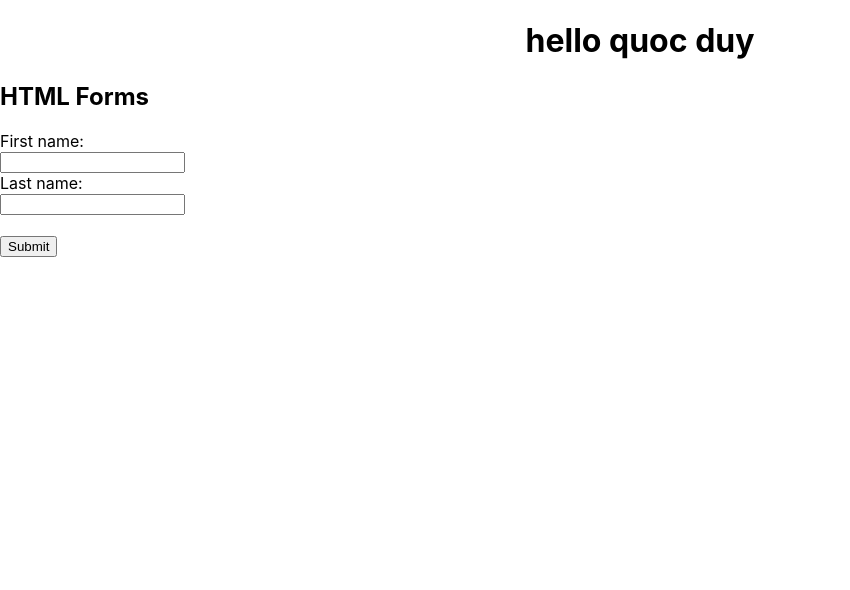
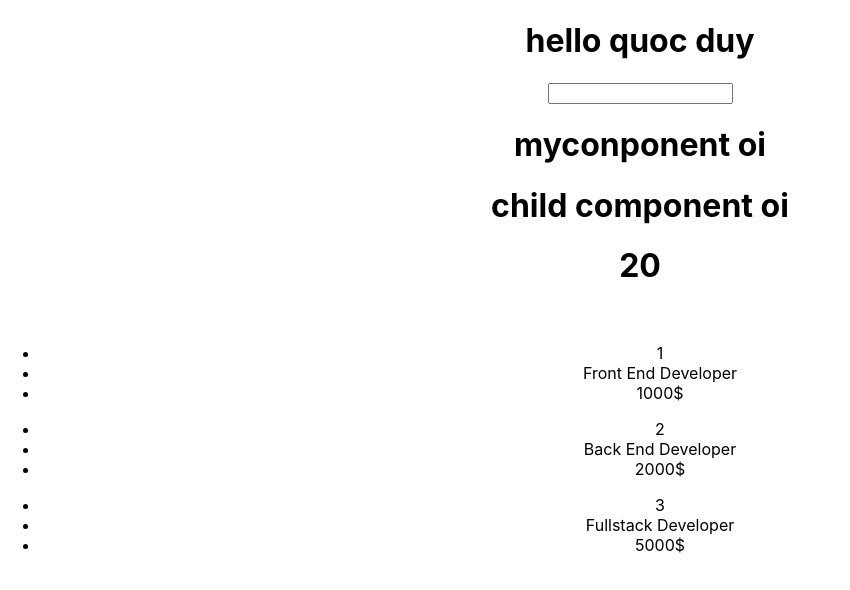
Before and after one commit to LeCongQuocDuy1/hoc-react-class, a React (Create React App) app: page / in a window 1280 px wide. Shown: the top 590 px of the page, without its empty margins (0-850 px from the left). Built offline with nearby package versions, Linux system fonts and the light colour scheme.

Commit message:
truyen data tu component cha sang con voi props va render ra list data props voi map method

```diff
--- a/src/index.js
+++ b/src/index.js
@@ -2,13 +2,11 @@ import React from 'react';
 import ReactDOM from 'react-dom';
 import './styles/global.scss';
 import App from './views/App';
-import { MyComponent, } from './views/example/MyComponent';
 import reportWebVitals from './reportWebVitals';
 
 ReactDOM.render(
   <React.StrictMode>
     <App />
-    <MyComponent name="Quoc Duy" />
   </React.StrictMode>,
   document.getElementById('root')
 );
--- a/src/views/App.js
+++ b/src/views/App.js
@@ -1,9 +1,12 @@
 import './App.scss';
+import { MyComponent } from './example/MyComponent';
 
 function App() {
   return (
     <div className="App">
       <h1>hello quoc duy</h1>
+
+      <MyComponent title="myconponent oi" />
     </div>
   );
 }
--- /dev/null
+++ b/src/views/example/ChildComponent.js
@@ -0,0 +1,29 @@
+import React from 'react';
+
+class ChildComponent extends React.Component {
+    render() {
+        let { title, name, age, listJobs } = this.props;
+
+        return (
+            <>
+                <h1>{title}</h1>
+                <h1>{name}</h1>
+                <h1>{age}</h1>
+                <br />
+                {listJobs.map((job) => {
+                    return (
+                        <ul key={job.id}>
+                            <li>{job.id}</li>
+                            <li>{job.title}</li>
+                            <li>{job.salary}$</li>
+                        </ul>
+                    )
+                })}
+            </>
+        )
+    }
+}
+
+export {
+    ChildComponent,
+};
--- a/src/views/example/MyComponent.js
+++ b/src/views/example/MyComponent.js
@@ -1,46 +1,29 @@
 import React from 'react';
+import { ChildComponent } from './ChildComponent';
+
 
 class MyComponent extends React.Component {
+
     state = {
-        fisrtname: "",
-        lastname: "",
-    }
-
-    handleChangeFirstName = (e) => {
-        this.setState({ fisrtname: e.target.value })
-    }
-
-    handleChangeLastName = (e) => {
-        this.setState({ lastname: e.target.value })
-    }
-
-    handleSubmit = (e) => {
-        e.preventDefault();
-        console.log("Data :", this.state);
+        name: "",
+        listJobs: [
+            { id: 1, title: "Front End Developer", salary: 1000, },
+            { id: 2, title: "Back End Developer", salary: 2000, },
+            { id: 3, title: "Fullstack Developer", salary: 5000, },
+        ],
     }
 
     render() {
         return (
             <>
-                <h2>HTML Forms</h2>
-
-                <form >
-                    <label>First name:</label><br />
-                    <input
-                        type="text"
-                        value={this.state.fisrtname}
-                        onChange={(e) => this.handleChangeFirstName(e)}
-                    />
-                    <br />
-                    <label>Last name:</label><br />
-                    <input
-                        type="text"
-                        value={this.state.lastname}
-                        onChange={(e) => this.handleChangeLastName(e)}
-                    /><br />
-                    <br />
-                    <input type="button" value="Submit" onClick={(e) => this.handleSubmit(e)} />
-                </form>
+                <input type="text" value={this.state.name} onChange={(e) => this.setState({ name: e.target.value })} />
+                <h1>{this.props.title}</h1>
+                <ChildComponent
+                    title="child component oi"
+                    name={this.state.name}
+                    age="20"
+                    listJobs={this.state.listJobs}
+                />
             </>
         )
     }
```
